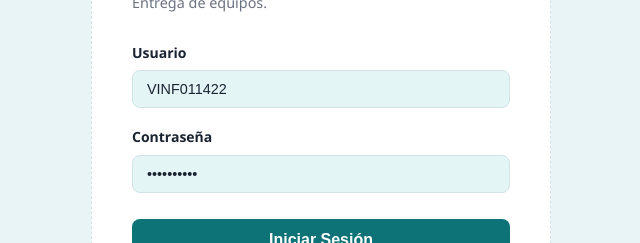
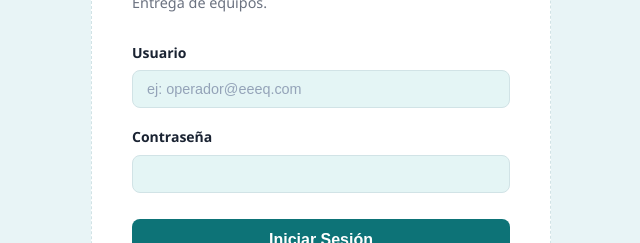
Before and after one commit to sergioomca/eEntregaEq2, a React app in the folder frontend/: page /login in a window 1280 px wide. Shown: the part 308-551 px from the top of the page, without its empty margins (319-959 px from the left). Built offline with nearby package versions, Linux system fonts and the light colour scheme; the HTML template or start-up script is replaced by a standard one.

Commit message:
Fix login defaults and Vercel SPA routing

```diff
--- a/frontend/src/App.jsx
+++ b/frontend/src/App.jsx
@@ -172,8 +172,8 @@ const getRolesFromClaims = (claims) => {
 // Componente de Login (HU-001)
 const LoginView = ({ handleLogin }) => {
     const navigate = useNavigate();
-    const [legajo, setLegajo] = useState('VINF011422');
-    const [password, setPassword] = useState('VINF011422');
+    const [legajo, setLegajo] = useState('');
+    const [password, setPassword] = useState('');
     const [error, setError] = useState('');
 
     const handleSubmit = async (e) => {
@@ -203,11 +203,12 @@ const LoginView = ({ handleLogin }) => {
             <div className="login-card">
                 <h2>Bienvenido de Nuevo</h2>
                 <p className="login-subtitle">Ingrese sus credenciales para acceder al sistema de Entrega de equipos.</p>
-                <form onSubmit={handleSubmit}>
+                <form onSubmit={handleSubmit} autoComplete="off">
                     <div className="form-group">
                         <label className="form-label" htmlFor="legajo">Usuario</label>
                         <input
                             type="text" id="legajo" required
+                            autoComplete="off"
                             value={legajo}
                             onChange={(e) => setLegajo(e.target.value)}
                             placeholder="ej: operador@eeeq.com"
@@ -217,6 +218,7 @@ const LoginView = ({ handleLogin }) => {
                         <label className="form-label" htmlFor="password">Contraseña</label>
                         <input
                             type="password" id="password" required
+                            autoComplete="new-password"
                             value={password}
                             onChange={(e) => setPassword(e.target.value)}
                         />
--- a/frontend/src/components/Login.jsx
+++ b/frontend/src/components/Login.jsx
@@ -57,7 +57,7 @@ try {
 return (
         <div className="login-container">
             <h2>Bienvenido</h2>
-            <form onSubmit={handleSubmit} className="login-form">
+            <form onSubmit={handleSubmit} className="login-form" autoComplete="off">
 
                 {/* Campo Usuario */}
                 <div className="form-group">
@@ -65,6 +65,7 @@ return (
                     <input
                         type="text"
                         id="legajo"
+                        autoComplete="off"
                         value={legajo}
                         onChange={(e) => setLegajo(e.target.value)}
                         required
@@ -78,6 +79,7 @@ return (
                     <input
                         type="password"
                         id="password"
+                        autoComplete="new-password"
                         value={password}
                         onChange={(e) => setPassword(e.target.value)}
                         required
```
Also changed, not shown: frontend/vercel.json.
